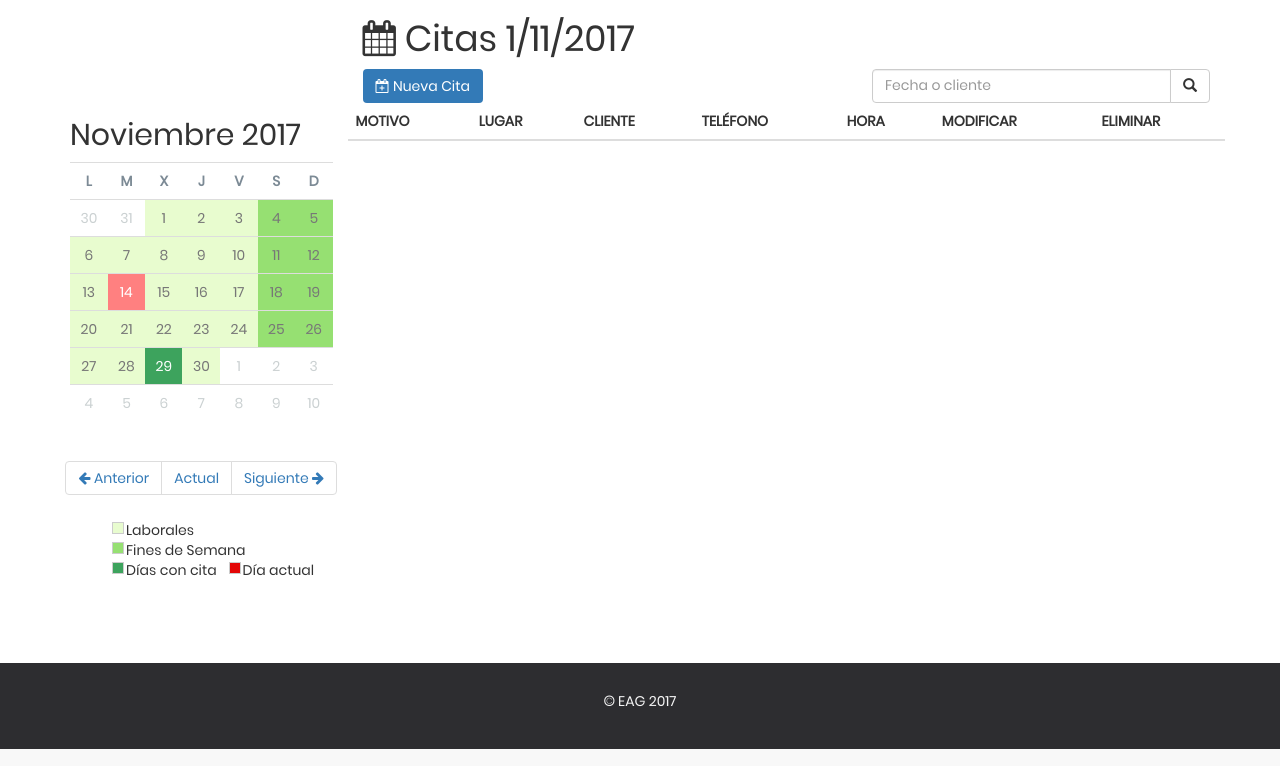
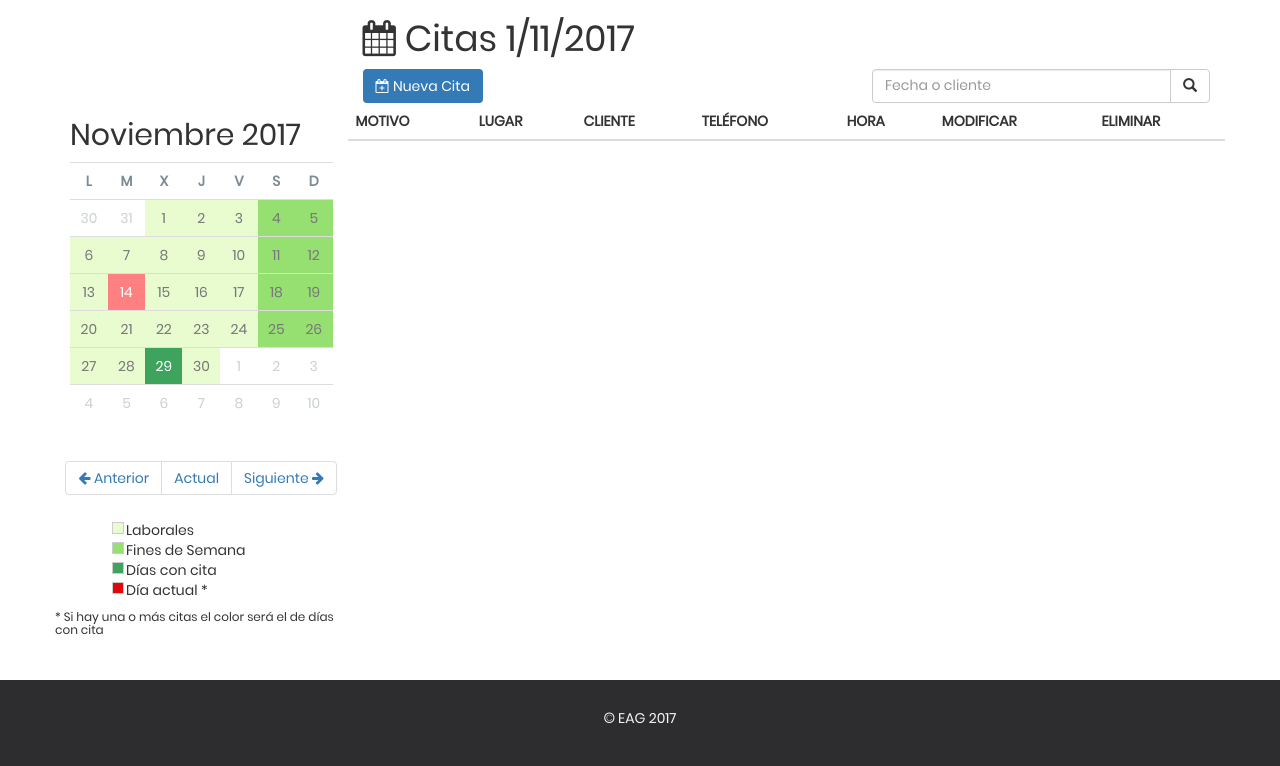
Before and after one commit to TheJosecraft/Inmobiliaria, a PHP site: page /citas.php?dia=1&mes=11&anio=2017 in a window 1280 px wide. Shown: the part 51-817 px from the top of the page. Run offline with PHP 8.4, Linux system fonts and the light colour scheme; data comes from the database, SQL or seed files in the repository; lists and menus that the app fills with data are empty; some libraries are stand-ins or nearby versions.

Commit message:
Información citas

```diff
--- a/citas.php
+++ b/citas.php
@@ -290,15 +290,18 @@
 
     ?>
                 <div class="row">
-                    <div class="col-md-12">
+                    <div class="col-md-12 center-block">
                         <ul class="legend">
                             <li><span class="laborales"></span> Laborales</li>
                             <li><span class="fines"></span> Fines de Semana</li>
                             <li><span class="cita"></span> Días con cita</li>
-                            <li><span class="actual"></span> Día actual</li>
+                            <li><span class="actual"></span> Día actual *</li>
                         </ul>
+                    </div>
 
                 </div>
+                <div class="row">
+                    <h6>* Si hay una o más citas el color será el de días con cita</h6>
                 </div>
                 </div>
                 </div>
@@ -455,6 +458,25 @@
                             <?php
 
                     }elseif(isset($_GET['enviarBuscar'])){
+                        $busqueda = $_GET['buscar'];
+
+                        $con_sel_cit = "select cit.id cit_id, cit.fecha, cit.hora, cit.motivo, cit.lugar, cit.id_cliente, cli.id, cli.nombre
+                                    from citas cit, clientes cli
+                                    where cit.id_cliente = cli.id
+                                    and (cit.fecha like '%$busqueda%'
+                                    or cli.nombre like '%$busqueda%')
+                                    order by hora";
+
+                        include 'conexion.php';
+
+                        $datos = mysqli_query($conexion, $con_sel_cit);
+
+                        if(mysqli_num_rows($datos) == 0){
+                            ?>
+                                <h2><span class="fa fa-info-circle text-info"></span> No se han encontrado resultados</h2>
+                            <?php
+                        }else{
+
                         ?>
 
                         <div class="row">
@@ -473,21 +495,6 @@
 
 
                     <?php
-                        $busqueda = $_GET['buscar'];
-
-                        $con_sel_cit = "select cit.id cit_id, cit.fecha, cit.hora, cit.motivo, cit.lugar, cit.id_cliente, cli.id, cli.nombre
-                                    from citas cit, clientes cli
-                                    where cit.id_cliente = cli.id
-                                    and (cit.fecha like '%$busqueda%'
-                                    or cli.nombre like '%$busqueda%')
-                                    order by hora";
-
-
-
-
-                        include 'conexion.php';
-
-                        $datos = mysqli_query($conexion, $con_sel_cit);
                         while($fila = mysqli_fetch_array($datos, MYSQLI_ASSOC)){
 
                             $fechaHoy = date('Y-m-d H:i:s');
@@ -571,7 +578,9 @@
                             ?>
                         </tbody>
                     </table>
+                </div>
                                     <?php
+                        }
                     }else{
                         ?>
 
@@ -790,8 +799,12 @@
         mysqli_close($conexion);
                 ?>
                        <meta http-equiv="refresh" content="0;url=citas.php?e=2">
+
                         <?php
             }
+            ?>
+            <div class="row">
+            <?php
             footer();
             ?>
             </div>
```
Lines whose indentation alone changed are shown as unchanged.
